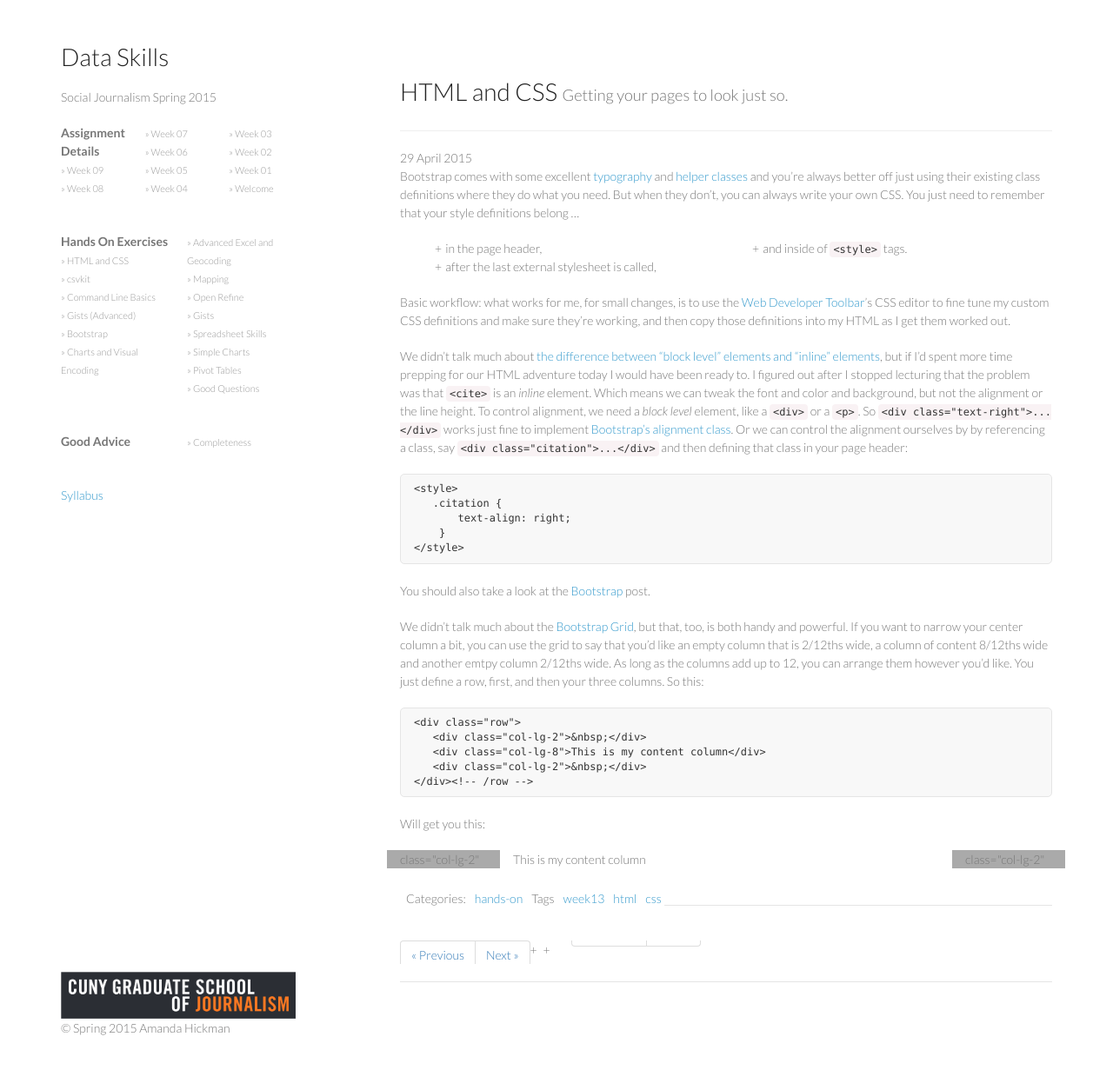
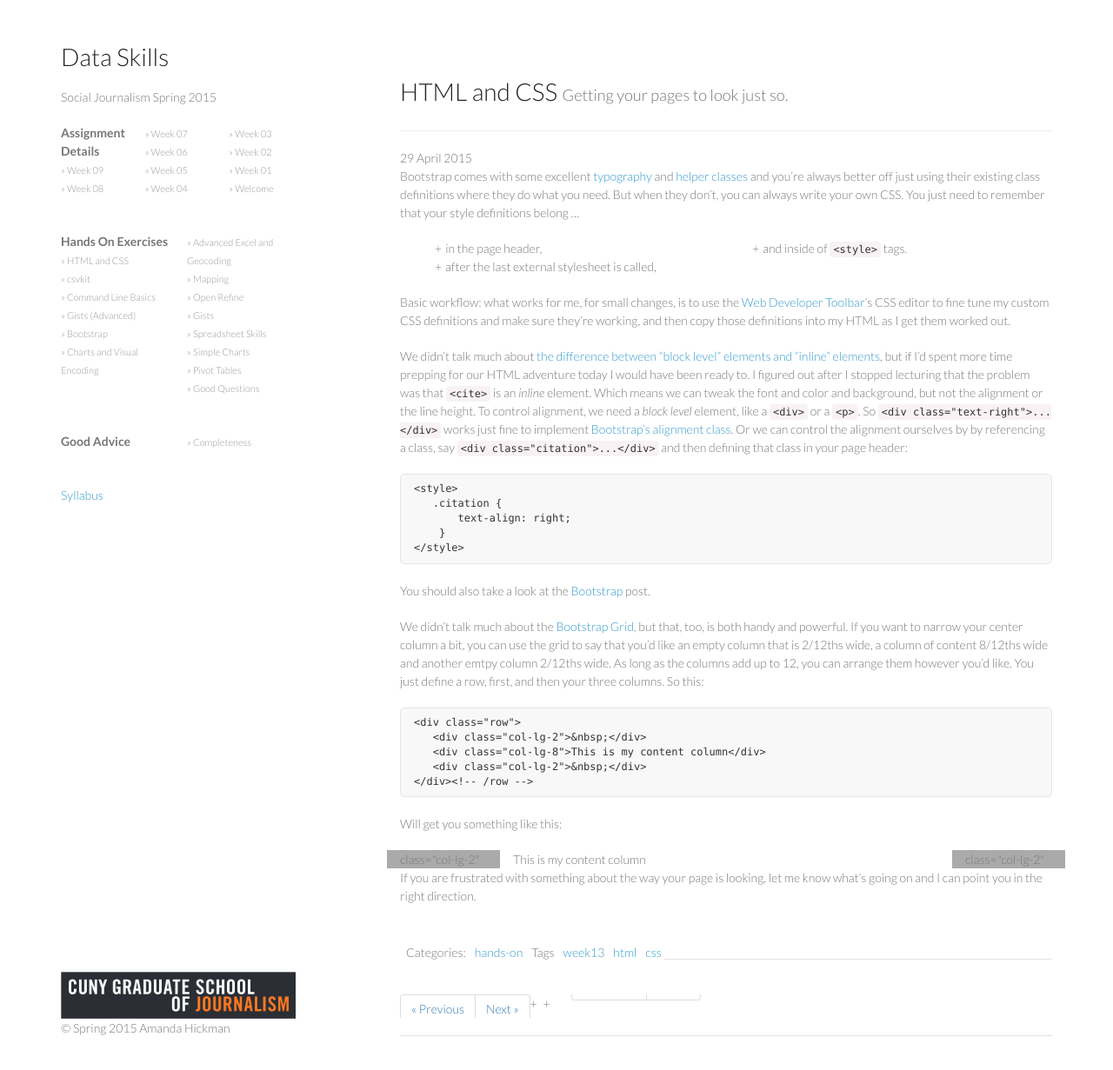
Before and after one commit to amandabee/CUNY-data-skills, a Jekyll site: the page built from _posts/2015-04-29-html.md, in a window 1280 px wide and 1263 px high. Shown: the top 1231 px of the window at 87% size. Built offline with Jekyll 4.4.1, drawn with Linux system fonts in a browser that asks for light colours; nearby versions of some CDN libraries.

Commit message:
Update 2015-04-29-html.md

````diff
--- a/_posts/2015-04-29-html.md
+++ b/_posts/2015-04-29-html.md
@@ -34,10 +34,12 @@
    <div class="col-lg-2">&nbsp;</div>
 </div><!-- /row -->
 ```
-Will get you this:
+Will get you something like this:
 
 <div class="row">
    <div class="col-lg-2" style="background: #aaa;">class="col-lg-2"</div>
    <div class="col-lg-8">This is my content column</div>
    <div class="col-lg-2" style="background: #aaa;">class="col-lg-2"</div>
 </div><!-- /row -->
+
+If you are frustrated with something about the way your page is looking, let me know what's going on and I can point you in the right direction.
````
